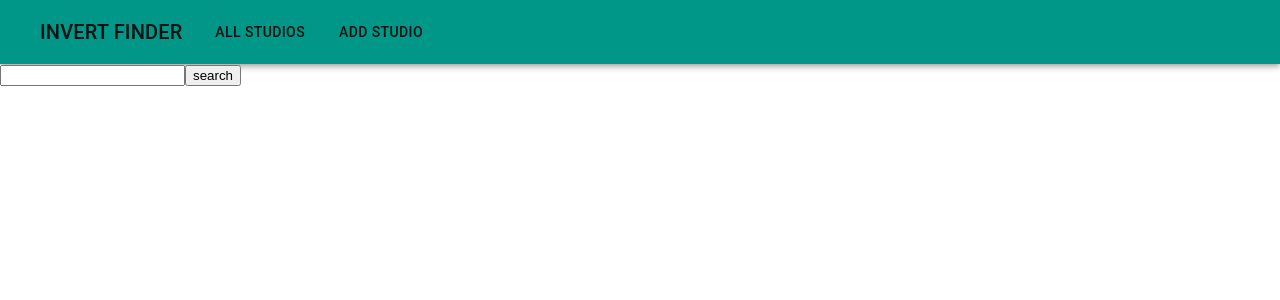
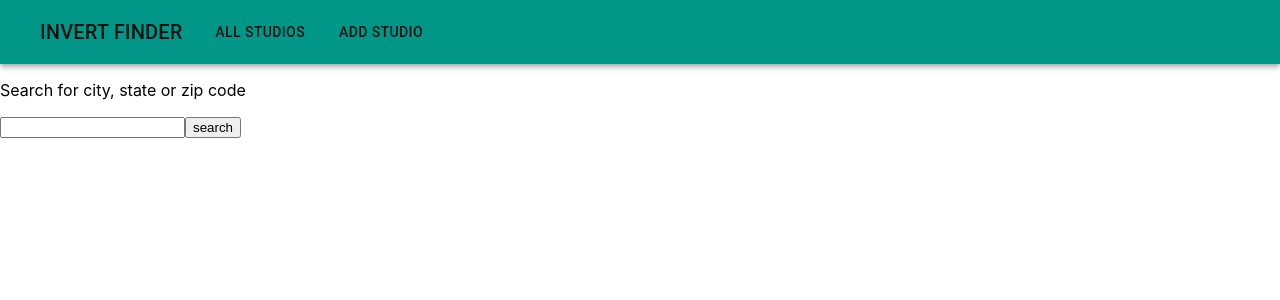
Before and after one commit to sarahg813/mern-invert, a React (Create React App) app in the folder client/: page / in a window 1280 px wide. Shown: the top 300 px of the page. Built offline with nearby package versions, Linux system fonts and the light colour scheme.

Commit message:
added text to home

```diff
--- a/client/src/components/Home.js
+++ b/client/src/components/Home.js
@@ -2,5 +2,10 @@ import React from "react";
 import Search from "./SearchResultPage";
 
 export default function Home() {
-  return <Search />;
+  return (
+    <div>
+      <p>Search for city, state or zip code</p>
+      <Search />
+    </div>
+  );
 }
```
Also changed, not shown: 1 other file (tests, documents, lock files or other folders).
